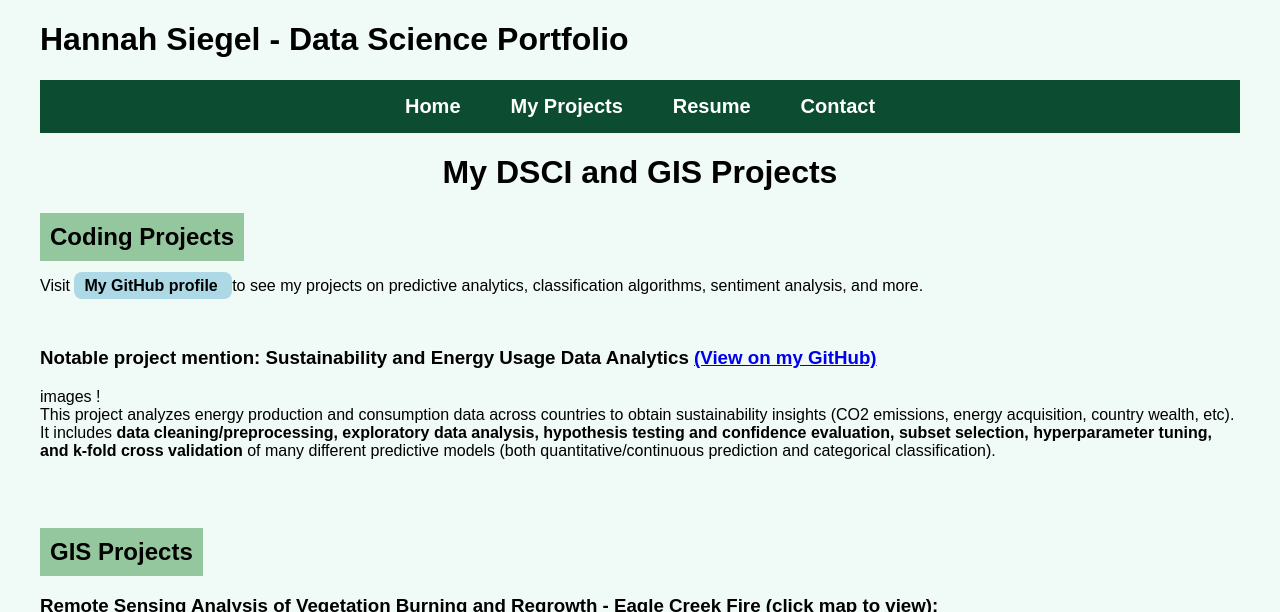
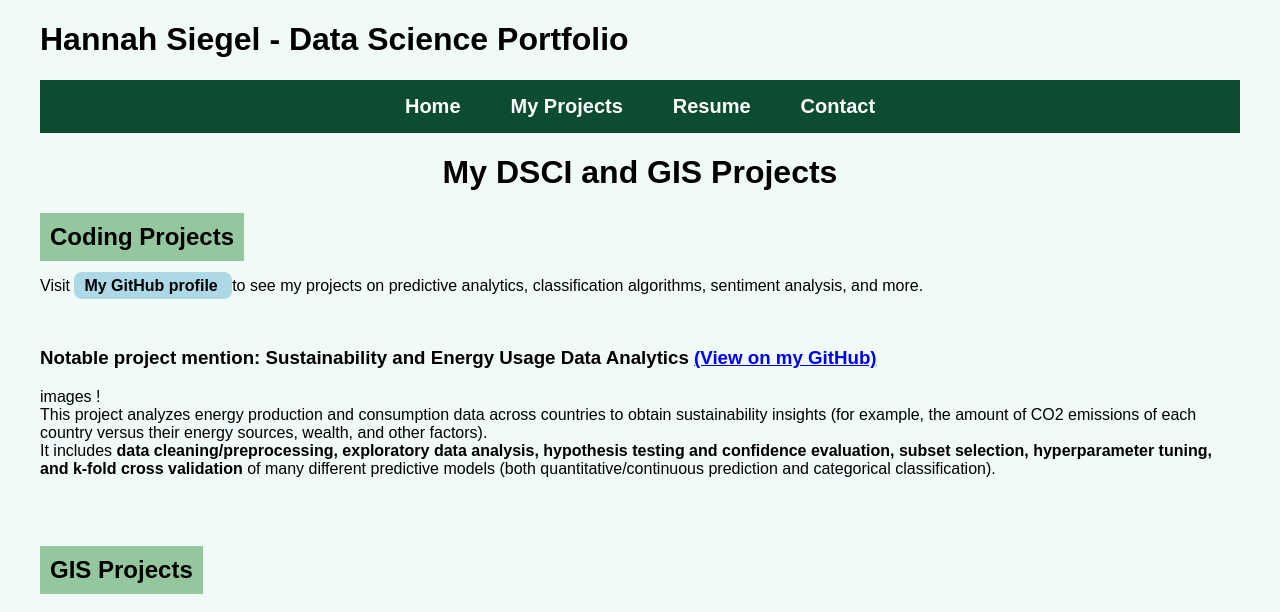
Before and after one commit to siegelhannah/portfolio, a Jekyll site: the page built from Projects.md, in a window 1280 px wide and 900 px high, cut to the strip 0-612 px from the top of the window. Built offline with Jekyll 4.4.1, drawn with Linux system fonts in a browser that asks for light colours.

Commit message:
Update Projects.md

```diff
--- a/Projects.md
+++ b/Projects.md
@@ -25,7 +25,7 @@ permalink: /projects/
 ### Notable project mention: Sustainability and Energy Usage Data Analytics [(View on my GitHub)](https://github.com/siegelhannah/Energy-Use-Sustainability)
 
 images ! <br>
-This project analyzes energy production and consumption data across countries to obtain sustainability insights (CO2 emissions, energy acquisition, country wealth, etc).<br>
+This project analyzes energy production and consumption data across countries to obtain sustainability insights (for example, the amount of CO2 emissions of each country versus their energy sources, wealth, and other factors).<br>
 It includes **data cleaning/preprocessing, exploratory data analysis, hypothesis testing and confidence evaluation, subset selection, hyperparameter tuning, and k-fold cross validation** of many different predictive models (both quantitative/continuous prediction and categorical classification).
 
 
```
